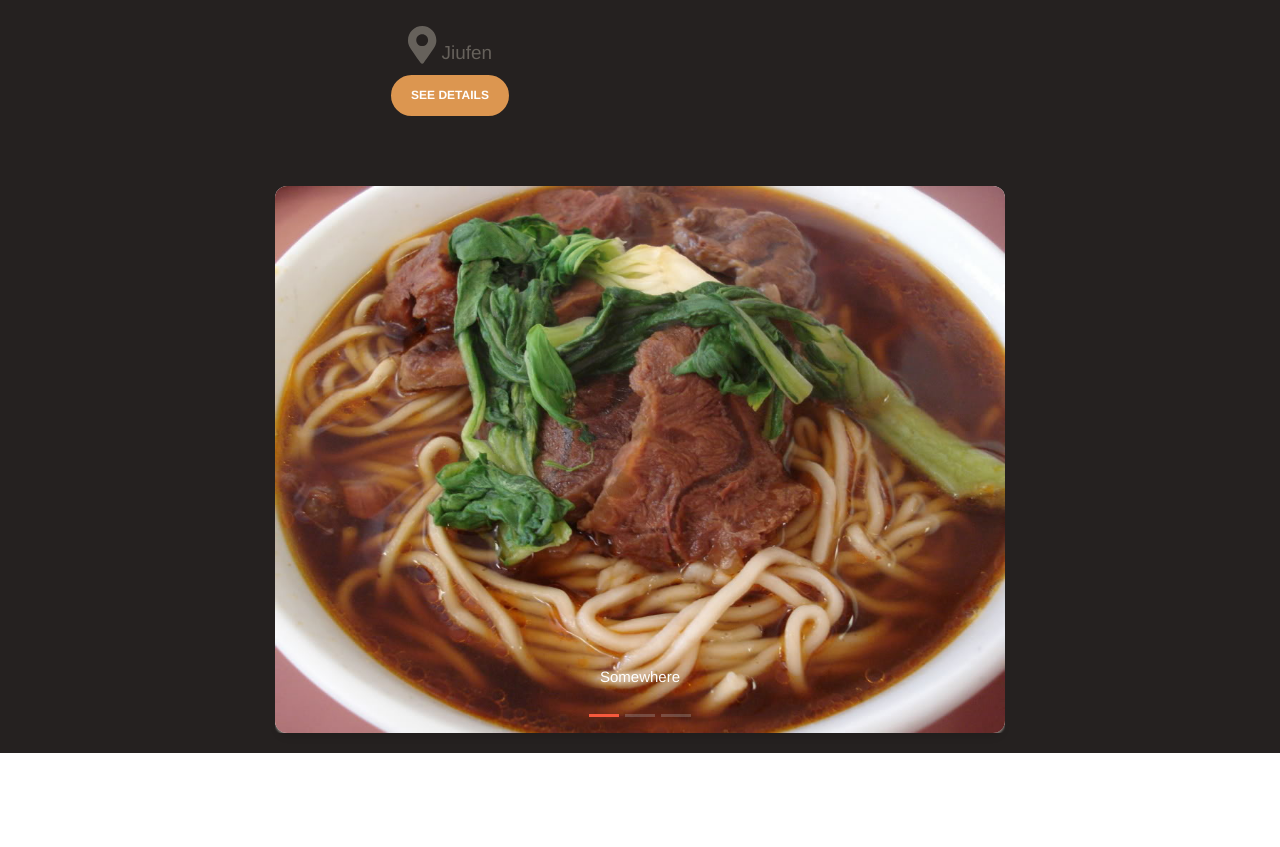
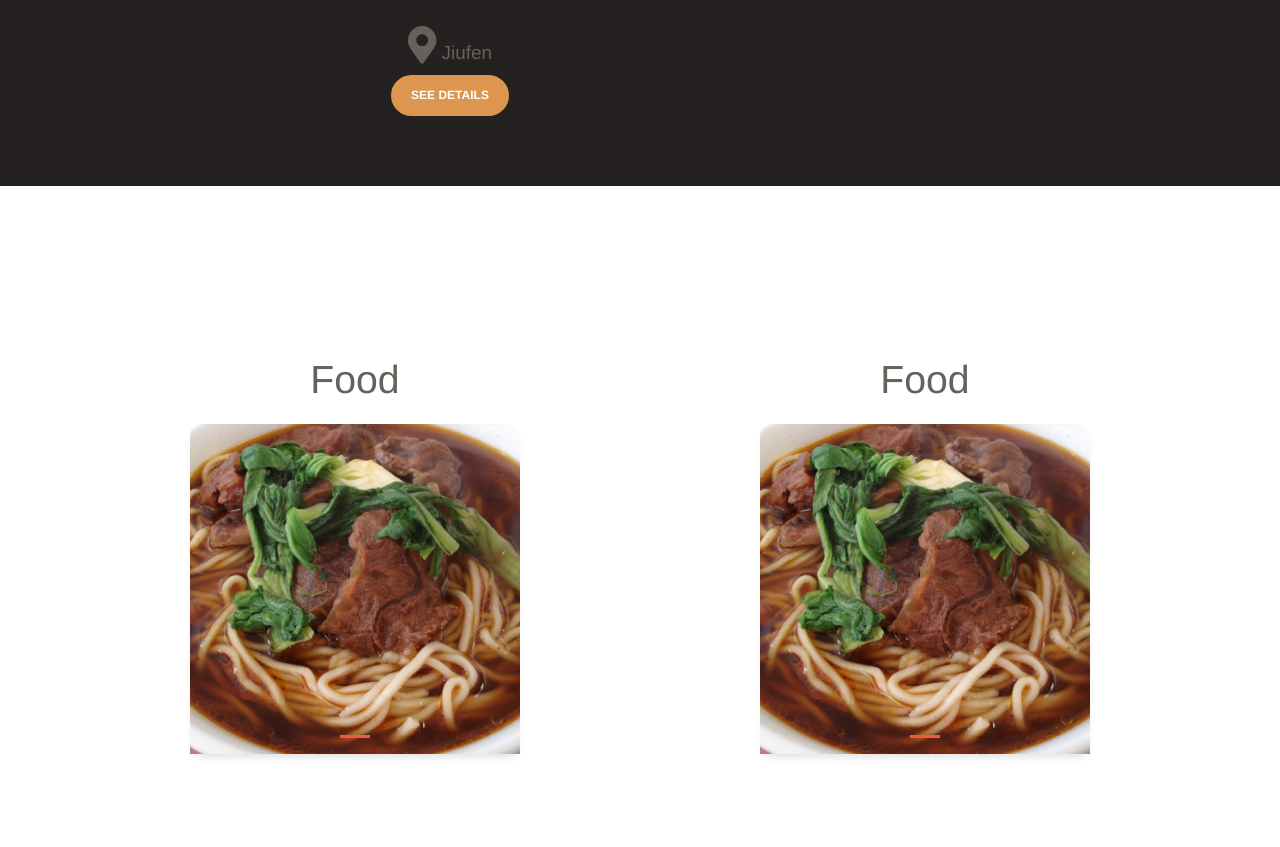
Before and after one commit to umcptasa/night-market, a Gatsby site: page / in a window 1280 px wide. Shown: the part 1054-1901 px from the top of the page. Before the commit the page ends 1807 px from the top, so only its background shows below. Built offline with nearby package versions, Linux system fonts and the light colour scheme; Gatsby itself is replaced by a stand-in of ours.

Commit message:
Add carousels

```diff
--- /dev/null
+++ b/src/components/Carousels/FoodCarousel.jsx
@@ -0,0 +1,143 @@
+/**
+ * Carousel for food pictures
+ */
+
+import React from "react";
+import { useStaticQuery, graphql } from "gatsby";
+import Img from "gatsby-image";
+import {
+    Card,
+    Container,
+    Row,
+    Col,
+    Carousel,
+    CarouselItem,
+    CarouselIndicators,
+    CarouselCaption
+  } from "reactstrap";
+
+const FoodCarousel = (props) => {
+    const data = useStaticQuery(graphql`
+    query {
+        allFile(filter: {
+            extension: {regex: "/(jpg)|(jpeg)|(png)/"},
+            relativeDirectory: {eq: "food"}
+        }) {
+          edges {
+            node {
+              id
+              childImageSharp {
+                fluid(maxWidth: 500, maxHeight: 500) {
+                    ...GatsbyImageSharpFluid
+                }
+              }
+            }
+          }
+        }
+      }
+
+    `);
+
+    const items = data.allFile.edges.map(item => {
+        return {
+            key: item.node.childImageSharp.id,
+            fluid: item.node.childImageSharp.fluid,
+        };
+    });
+
+    const [activeIndex, setActiveIndex] = React.useState(0);
+    const [animating, setAnimating] = React.useState(false);
+    const onExiting = () => {
+        setAnimating(true);
+    };
+    const onExited = () => {
+        setAnimating(false);
+    };
+    const next = () => {
+        if (animating) return;
+        const nextIndex = activeIndex === items.length - 1 ? 0 : activeIndex + 1;
+        setActiveIndex(nextIndex);
+    };
+    const previous = () => {
+        if (animating) return;
+        const nextIndex = activeIndex === 0 ? items.length - 1 : activeIndex - 1;
+        setActiveIndex(nextIndex);
+    };
+    const goToIndex = newIndex => {
+        if (animating) return;
+        setActiveIndex(newIndex);
+    };
+
+    return (
+        <>
+            <div className="section pt-o" id="food-carousel">
+                <Container>
+                    <Row>
+                        <Col>
+                            <h2 className="text-center">Food</h2>
+                            <br/>
+                        </Col>
+                    </Row>
+                    <Row>
+                        <Col className="ml-auto mr-auto" md="8">
+                            <Card className="page-carousel">
+                                <Carousel
+                                    activeIndex={activeIndex}
+                                    next={next}
+                                    previous={previous}
+                                >
+                                    <CarouselIndicators
+                                        items={items}
+                                        activeIndex={activeIndex}
+                                        onClickHandler={goToIndex}
+                                    />
+                                    {items.map(item => {
+                                        return (
+                                            <CarouselItem
+                                                onExiting={onExiting}
+                                                onExited={onExited}
+                                                key={item.key}
+                                            >
+                                                <Img fluid={item.fluid} />
+                                                {/* <CarouselCaption
+                                                    captionText={item.caption}
+                                                    captionHeader=""
+                                                /> */}
+                                            </CarouselItem>
+                                        );
+                                    })}
+                                    <a
+                                        className="left carousel-control carousel-control-prev"
+                                        data-slide="prev"
+                                        onClick={e => {
+                                            e.preventDefault();
+                                            previous();
+                                        }}
+                                        role="button"
+                                    >
+                                        <span className="fa fa-angle-left" />
+                                        <span className="sr-only">Previous</span>
+                                    </a>
+                                    <a
+                                        className="right carousel-control carousel-control-next"
+                                        data-slide="next"
+                                        onClick={e => {
+                                            e.preventDefault();
+                                            next();
+                                        }}
+                                        role="button"
+                                    >
+                                        <span className="fa fa-angle-right" />
+                                        <span className="sr-only">Next</span>
+                                    </a>
+                                </Carousel>
+                            </Card>
+                        </Col>
+                    </Row>
+                </Container>
+            </div>{" "}
+        </>
+    );
+}
+
+export default FoodCarousel;
--- a/src/components/Sections/SectionCarousels.Jsx
+++ b/src/components/Sections/SectionCarousels.Jsx
@@ -2,129 +2,34 @@
  * Component representing the food, games, and culture carousels
  */
 
- import React from "react"
+import React from "react";
 
 // reactstrap components
-// reactstrap components
 import {
-    Card,
   Container,
   Row,
   Col,
-    Carousel,
-    CarouselItem,
-    CarouselIndicators,
-    CarouselCaption
 } from "reactstrap";
 
 // core components
+import FoodCarousel from "components/Carousels/FoodCarousel";
 
-  const items = [
-    {
-      src: require("assets/img/food/beef-noodle-soup.jpg"),
-      altText: "Somewhere",
-      caption: "Somewhere"
-    },
-    {
-      src: require("assets/img/food/beef-noodle-soup.jpg"),
-      altText: "Somewhere",
-      caption: "Somewhere"
-    },
-    {
-      src: require("assets/img/food/beef-noodle-soup.jpg"),
-      altText: "Here it is",
-      caption: "Here it is"
-    }
-  ];
 
 function SectionCarousels() {
-    const [activeIndex, setActiveIndex] = React.useState(0);
-    const [animating, setAnimating] = React.useState(false);
-    const onExiting = () => {
-      setAnimating(true);
-    };
-    const onExited = () => {
-      setAnimating(false);
-    };
-    const next = () => {
-      if (animating) return;
-      const nextIndex = activeIndex === items.length - 1 ? 0 : activeIndex + 1;
-      setActiveIndex(nextIndex);
-    };
-    const previous = () => {
-      if (animating) return;
-      const nextIndex = activeIndex === 0 ? items.length - 1 : activeIndex - 1;
-      setActiveIndex(nextIndex);
-    };
-    const goToIndex = newIndex => {
-      if (animating) return;
-      setActiveIndex(newIndex);
-    };
   return (
-      <>
-        <div className="section-dark pt-o" id="carousel">
+    <div className="section">
       <Container>
         <Row>
-              <Col className="ml-auto mr-auto" md="8">
-                <Card className="page-carousel">
-                  <Carousel
-                    activeIndex={activeIndex}
-                    next={next}
-                    previous={previous}
-                  >
-                    <CarouselIndicators
-                      items={items}
-                      activeIndex={activeIndex}
-                      onClickHandler={goToIndex}
-                    />
-                    {items.map(item => {
-                      return (
-                        <CarouselItem
-                          onExiting={onExiting}
-                          onExited={onExited}
-                          key={item.src}
-                        >
-                          <img src={item.src} alt={item.altText} />
-                          <CarouselCaption
-                            captionText={item.caption}
-                            captionHeader=""
-                          />
-                        </CarouselItem>
-                      );
-                    })}
-                    <a
-                      className="left carousel-control carousel-control-prev"
-                      data-slide="prev"
-                      href="#pablo"
-                      onClick={e => {
-                        e.preventDefault();
-                        previous();
-                      }}
-                      role="button"
-                    >
-                      <span className="fa fa-angle-left" />
-                      <span className="sr-only">Previous</span>
-                    </a>
-                    <a
-                      className="right carousel-control carousel-control-next"
-                      data-slide="next"
-                      href="#pablo"
-                      onClick={e => {
-                        e.preventDefault();
-                        next();
-                      }}
-                      role="button"
-                    >
-                      <span className="fa fa-angle-right" />
-                      <span className="sr-only">Next</span>
-                    </a>
-                  </Carousel>
-                </Card>
+          <Col sm="6">
+            <FoodCarousel />
+
+          </Col>
+          <Col sm="6">
+            <FoodCarousel />
           </Col>
         </Row>
       </Container>
-        </div>{" "}
-      </>
+    </div>
   );
 }
 
```
Lines whose indentation alone changed are shown as unchanged.
